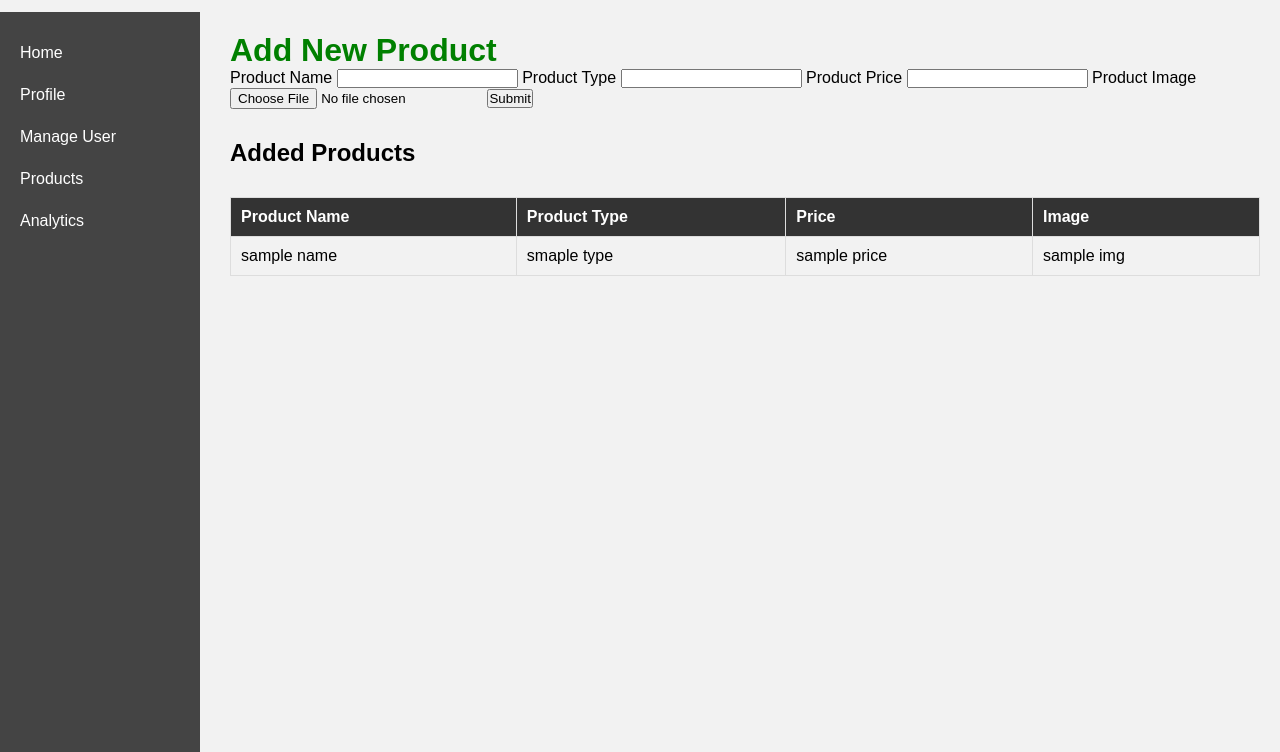
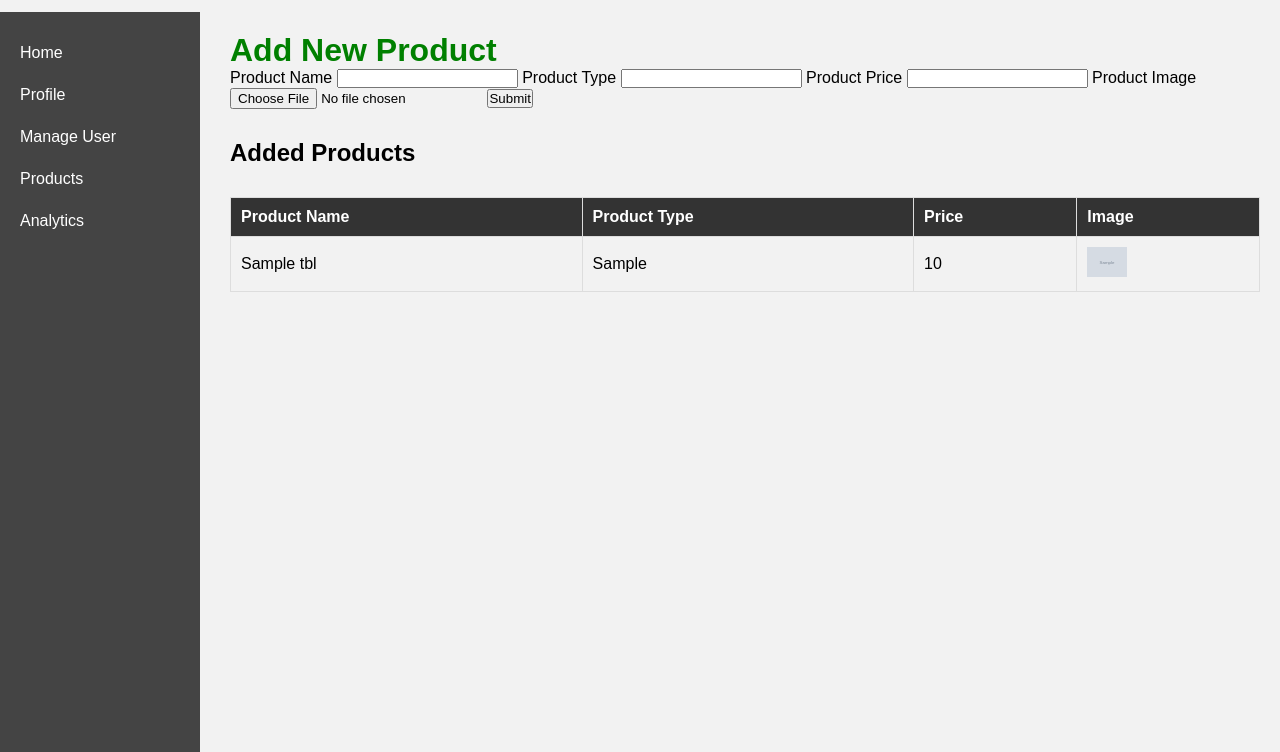
Before and after one commit to Lovely-labb/LOGIN, a PHP site: page /products_page.php in a window 1280 px wide. Shown: the part 48-800 px from the top of the page. Run offline with PHP 8.4, Linux system fonts and the light colour scheme; the visitor is signed in with stand-in values (Sample User, id 1); tables that the repository leaves empty or names only in its code hold one stand-in row (values such as "Sample post"); grey boxes marked "Sample" are stand-in pictures.

Commit message:
products_page line 90

```diff
--- a/products_page.php
+++ b/products_page.php
@@ -14,6 +14,14 @@ if (isset($_SESSION['user'])) {
     header('Location: index.php');
     exit;
 }
+
+// Fetch products from the database using PDO
+$query = "SELECT * FROM product_tbl";
+$stmt = $conn->query($query);
+
+// Fetch all products at once into an array
+$products = $stmt->fetchAll(PDO::FETCH_ASSOC);
+
 
 ?>
 
@@ -88,13 +96,14 @@ if (isset($_SESSION['user'])) {
       </thead>
       <tbody>
 
+      <?php foreach($products as $row): ?>
           <tr>
-            <td>sample name</td>
-            <td>smaple type</td>
-            <td>sample price</td>
-            <td>sample img</td>
-
+            <td><?php echo ($row ['pt_name'])?></td>
+            <td><?php echo ($row ['pt_type'])?></td>
+            <td><?php echo ($row ['pt_price'])?></td>
+            <td><img style= "height:30px" src="product/product_img/<?php echo ($row ['pt_img'])?>" alt=""></td>
           </tr>
+          <?php endforeach?>
 
       </tbody>
     </table>
```
